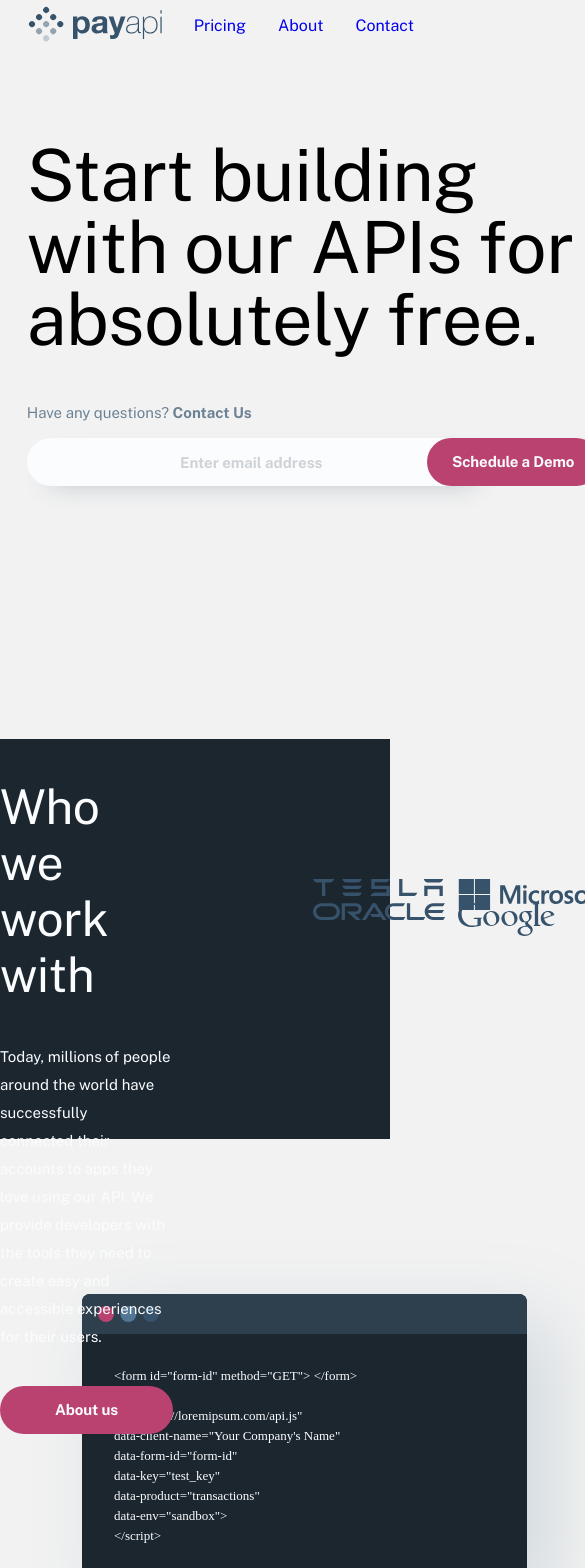
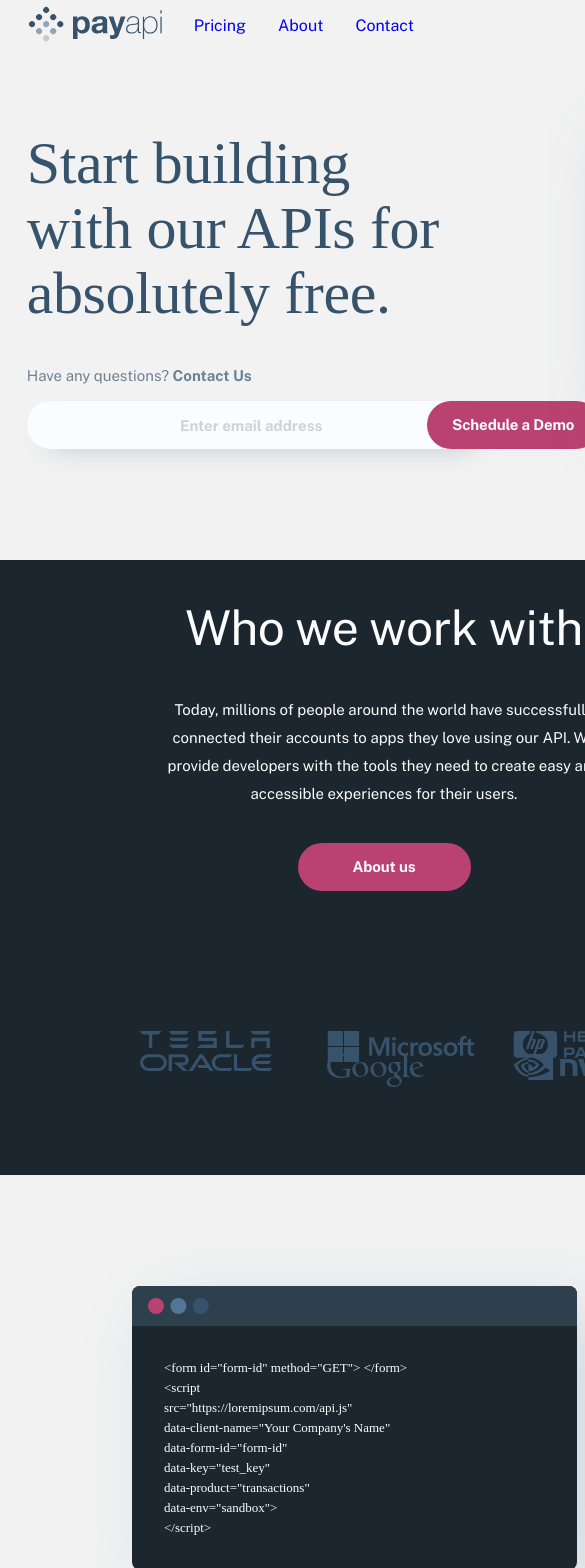
Before and after one commit to shaunvan119/payapi-website, a React (Create React App) app: page / in a window 390 px wide. Shown: the part 40-1608 px from the top of the page, 585 px wide, since content can reach past the window. Built offline with nearby package versions, Linux system fonts and the light colour scheme.

Commit message:
tablet layout home page

```diff
--- a/src/components/BottomSection.js
+++ b/src/components/BottomSection.js
@@ -5,7 +5,7 @@
     return (
 
         <div className="main-bottom">
-            <img src={implement} alt="Logo" className="tesla" />
+            <img src={implement} alt="implement" className="implement" />
             <div className="bottom-right-p">
                 <h2 className="bottom-heading">Easy to implement</h2>
                 <p className="bottom-p">Our API comes with just a few lines of code. You’ll be up and<br/>
--- a/src/components/MainTop.js
+++ b/src/components/MainTop.js
@@ -1,6 +1,6 @@
 import Contact from "./Contact"
 import phone from "../assets/home/desktop/illustration-phone-mockup.svg"
-
+import PhoneMobile from "../assets/home/desktop/phone-mobile.svg"
 
 
 function MainTop() {
@@ -15,7 +15,9 @@
                 <Contact/>
 
                  <img src={phone} alt="Logo" className="phone" />
-            </div>
+                 <img src={PhoneMobile} alt="Logo" className="phoneMobile" />
+
+                 </div>
 
     )
 }
--- a/src/index.css
+++ b/src/index.css
@@ -415,6 +415,11 @@
 
 }
 
+.top-heading {
+  color: #36536B;
+  font-family: Public Sans;
+}
+
 .bottom-three-heading {
   font-family: Public Sans;
   font-size: 18px;
@@ -546,3 +551,92 @@
   margin-bottom: 0;
 
 }
+
+/*MQ tablet*/
+
+@media  (max-width: 1052px) {
+  .wrapper {
+    display: flex;
+    max-width: 768px; /*adjust the width to auto adjust*/
+    margin: 0 auto;
+
+
+  }
+
+  .phone {
+  display: none;
+
+}
+
+.phoneMobile {
+  position: relative;
+  left: 520px;
+  bottom: 400px;
+
+}
+
+.circle {
+  display: none;
+  }
+
+.top-heading {
+  font-size: 48px;
+  font-family: DM Serif Display;
+  font-size: 60px;
+  font-weight: 400;
+  line-height: 65px;
+  letter-spacing: -0.3692307770252228px;
+
+}
+
+.main-mid-section {
+  display: flex;
+  flex-direction: column;
+  text-align: center;
+  margin: 0 auto;
+  position:absolute;
+  width: 768px;
+  height: 615px;
+  top: 600px;
+  background: #1B262F;
+
+}
+
+
+.implement {
+  margin-left: 50px;
+}
+
+.main-bottom {
+  display: flex;
+  flex-direction: column;
+  text-align: center;
+  align-items: center;
+
+}
+
+.bottom-right-p {
+
+  margin-top: -100px;
+  margin-bottom: 50px;
+
+}
+
+.main-bottom-two {
+  display: none;
+}
+
+.main-bottom-three {
+  margin-bottom: 100px;
+
+}
+
+.main-bottom-four {
+  display: flex;
+  flex-direction: column;
+  align-items: center;
+}
+
+
+
+}
```
Also changed, not shown: src/assets/home/desktop/phone-mobile.svg (added).
